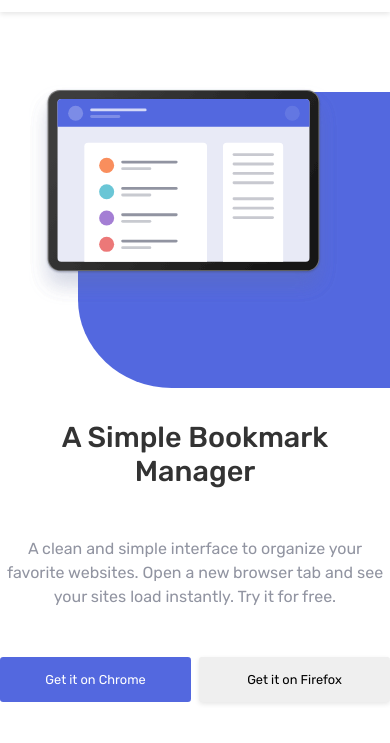
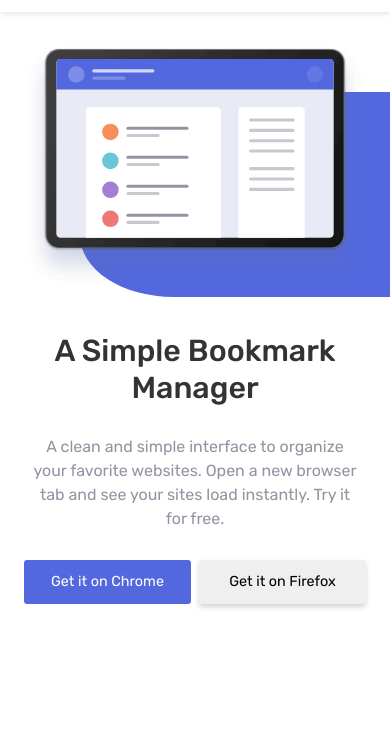
Before and after one commit to JungleGiu/BookMark, a plain HTML site: page index.html in a window 390 px wide. Shown: the part 49-792 px from the top of the page. Drawn offline with Linux system fonts and the light colour scheme.

Commit message:
perfectioned navbar and first section mobile first

```diff
--- a/index.html
+++ b/index.html
@@ -32,6 +32,7 @@
     <section class="hero">
       <div class="hero-image">
         <img src="./Assets/Images/illustration-hero.svg" alt="Hero Image" />
+        <div class="hero-image-overlay"></div>
       </div>
       <div class="hero-content">
         <h2>A simple bookmark manager</h2>
--- a/styles.css
+++ b/styles.css
@@ -48,54 +48,63 @@
   height: 1.15rem;
   margin-right: 0.08rem;
 }
+
 .hero {
-  display: flex;
-  flex-direction: column;
-    justify-content: center;
-  text-align: center;
-    align-items: flex-end;
-  background-color: #ffffff;
-  height: 100vh;
+    display: flex;
+    flex-direction: column;
+    align-items: center;
+    min-height: 100vh;
+    margin-top: 3.8rem;
+    background-color: #ffffff;
+    position: relative;
+    padding: 1rem;
 }
 
+
+
+
 .hero-image {
-  height: 2rem;
+  position: relative;
+  display: flex;
+  justify-content: center;
+  align-items: center;
   width: 100%;
-  display: grid;
-  grid-template-columns: 1fr 1fr 1fr;
-  grid-template-rows: 1fr;
-  grid-gap: 0.5rem;
-  margin-top: 3rem;
+  margin-top: 1rem;
 
-  img {
-   position: relative;
-   right: 34%;
-   bottom: 28%;
-   transform :scale(0.47);
-  }
+}
 
+.hero-image img {
+  max-width: 95%;
+  height: auto;
+  z-index: 1;
+}
+
+.hero-image-overlay {
   background-color: rgb(83, 104, 223);
   border-radius: 30% 0 0 30%;
-  position: relative;
+  position: absolute;
+  top: 20%;
+  left: 18%;
+  height: 85%;
+  width: 80vw;
+  z-index: 0;
+  overflow: hidden;
+}
 
-  height: 35vh;
-  width: 80vw;
-}
 
 .hero-content {
   display: flex;
   flex-direction: column;
-
-  gap: 2rem;
-  justify-content: space-around;
+  text-align: center;
+ gap: 0.8rem;
   h2 {
       text-transform: capitalize;
-    font-size: 1.8rem;
+    font-size: 1.9rem;
     font-weight: 500;
     line-height: 1.2;
     color: #333;
     margin-block-start
-: 2rem;
+: 3rem;
     margin-block-end: 0;
     margin-inline-start: 0px;
     margin-inline-end: 0px;
@@ -104,19 +113,21 @@
     font-size: 1rem;
     color: rgb(145, 148, 161);
     line-height: 1.5;
+    padding: 0 1rem;
   }
 }
 
 .hero-buttons {
  display: flex;
   gap: 0.5rem;
+ padding : 0 0.5rem;
 
 }
 .cta-button {
  padding: 0.8rem 1.2rem 0.8rem 1.2rem;
   border-radius: 0.2rem;
   border: none;
-  font-size: 0.8rem;
+  font-size: 0.9rem;
   font-family: "Rubik", sans-serif;
   cursor: pointer;
   height: 2.8rem;
@@ -128,5 +139,5 @@
   color: #ffffff;
 }
 .grey {
-    box-shadow: 0 2px 5px rgba(0, 0, 0, 0.1);
+    box-shadow: 0 3px 5px rgba(44, 44, 44, 0.2);
 }
```
